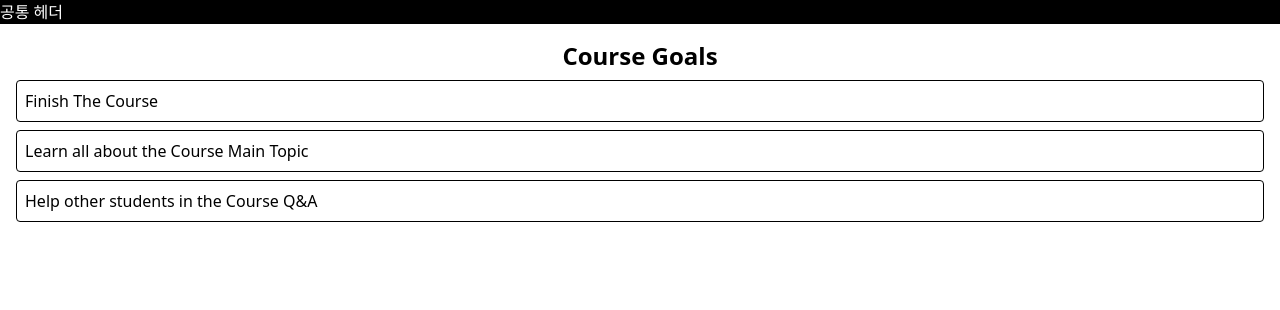
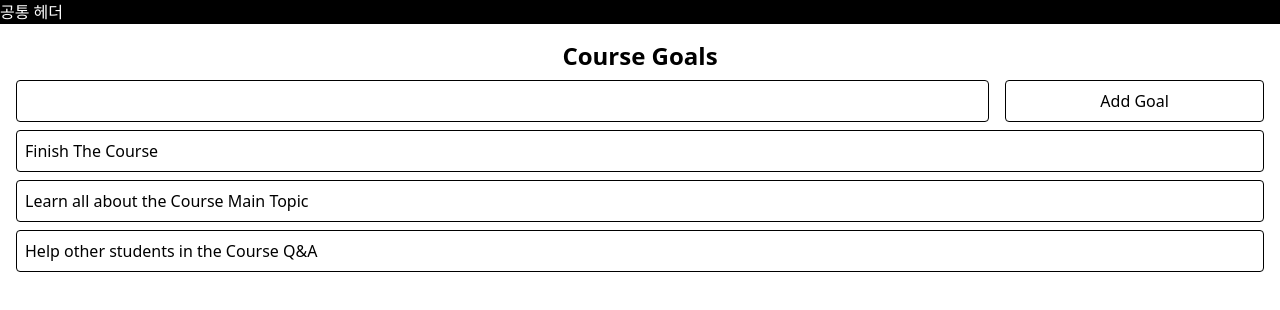
Before and after one commit to Earlssu/MERN_FS_Project, a React (Vite) app in the folder apps/client/: page / in a window 1280 px wide. Shown: the top 310 px of the page. Built offline with nearby package versions, Linux system fonts and the light colour scheme.

Commit message:
[Feat]Practice event handler (add)

```diff
--- a/apps/client/src/pages/landing/GoalList.tsx
+++ b/apps/client/src/pages/landing/GoalList.tsx
@@ -1,5 +1,7 @@
+import { GoalType } from '@/pages/landing/types.ts';
+
 interface GoalListProps {
-  goals: { id: string; text: string }[];
+  goals: GoalType[];
 }
 
 const GoalList: React.FC<GoalListProps> = ({ goals }) => {
--- /dev/null
+++ b/apps/client/src/pages/landing/NewGoal.tsx
@@ -0,0 +1,42 @@
+import * as React from 'react';
+import { useState } from 'react';
+import { GoalType } from '@/pages/landing/types.ts';
+
+interface NewGoalProps {
+  setCourseGoals: React.Dispatch<React.SetStateAction<GoalType[]>>;
+}
+
+const NewGoal: React.FC<NewGoalProps> = ({ setCourseGoals }) => {
+  const [enteredGoalText, setEnteredGoalText] = useState('');
+
+  const handleSubmit = (event: React.FormEvent<HTMLFormElement>) => {
+    event.preventDefault();
+
+    const trimmed = enteredGoalText.trim();
+    if (!trimmed) return; // 빈값 방지
+
+    const newGoal: GoalType = {
+      id: crypto.randomUUID(), // 고유 ID 생성
+      text: trimmed,
+    };
+
+    setCourseGoals((prevGoals) => [...prevGoals, newGoal]);
+    setEnteredGoalText(''); // input 초기화
+  };
+
+  return (
+    <form className={'my-2 flex gap-4'} onSubmit={handleSubmit}>
+      <input
+        className={'border border-black pl-2 rounded-sm flex-4'}
+        type={'text'}
+        value={enteredGoalText}
+        onChange={(e) => setEnteredGoalText(e.target.value)}
+      />
+      <button type={'submit'} className={'border p-2 rounded-sm flex-1 hover:cursor-pointer'}>
+        Add Goal
+      </button>
+    </form>
+  );
+};
+
+export default NewGoal;
--- a/apps/client/src/pages/landing/index.tsx
+++ b/apps/client/src/pages/landing/index.tsx
@@ -1,15 +1,23 @@
 import GoalList from '@/pages/landing/GoalList.tsx';
+import NewGoal from '@/pages/landing/NewGoal.tsx';
+import { useEffect, useState } from 'react';
+import { GoalType } from '@/pages/landing/types.ts';
 
 const LandingPage = () => {
-  const CourseGoals = [
-    { id: 'cg1', text: 'Finish The Course' },
-    { id: 'cg2', text: 'Learn all about the Course Main Topic' },
-    { id: 'cg3', text: 'Help other students in the Course Q&A' },
-  ];
+  const [CourseGoals, setCourseGoals] = useState<GoalType[]>([]);
+
+  useEffect(() => {
+    setCourseGoals([
+      { id: 'cg1', text: 'Finish The Course' },
+      { id: 'cg2', text: 'Learn all about the Course Main Topic' },
+      { id: 'cg3', text: 'Help other students in the Course Q&A' },
+    ]);
+  }, []);
 
   return (
     <div className={'m-4'}>
       <h2 className={'text-2xl font-bold mb-2 place-self-center'}>Course Goals</h2>
+      <NewGoal setCourseGoals={setCourseGoals} />
       <GoalList goals={CourseGoals} />
     </div>
   );
--- /dev/null
+++ b/apps/client/src/pages/landing/types.ts
@@ -0,0 +1,4 @@
+export type GoalType = {
+  id: string;
+  text: string;
+};
```
